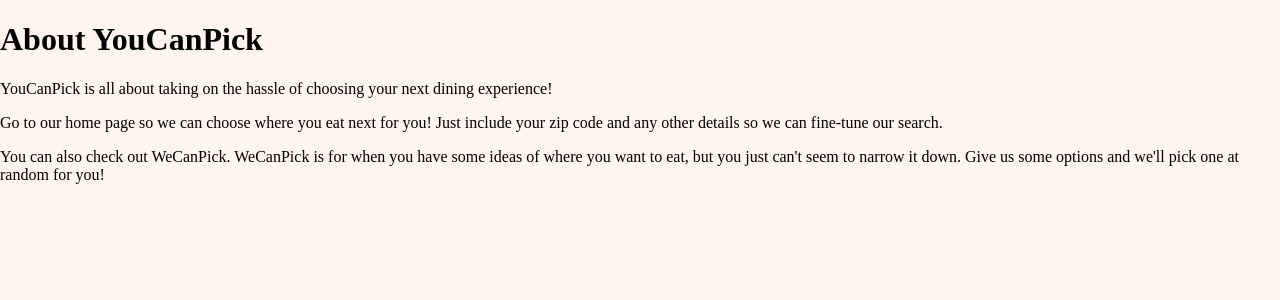
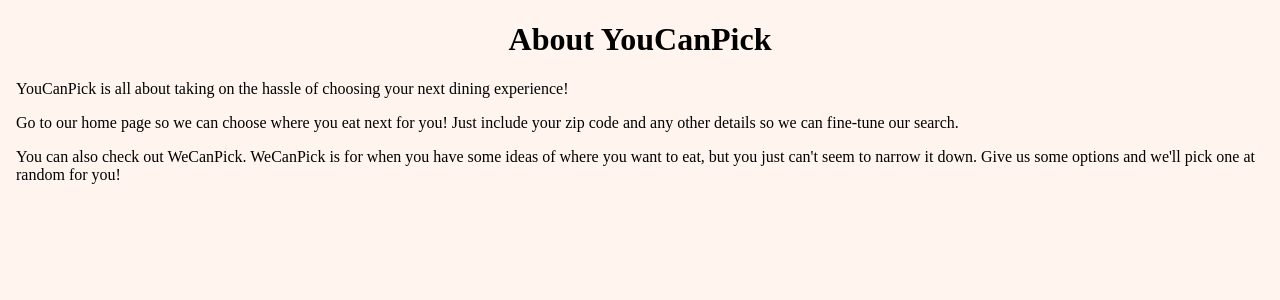
Before and after one commit to mosorio22/YouCanPick, a Flask app: page /about in a window 1280 px wide. Shown: the part 55-355 px from the top of the page. Run offline with Flask 2, Linux system fonts and the light colour scheme.

Commit message:
styling for about and we can pick pages

```diff
--- a/templates/about.html
+++ b/templates/about.html
@@ -21,6 +21,15 @@
       You can also check out WeCanPick. WeCanPick is for when you have some ideas of where you want to eat, but you just can't seem to narrow it down. Give us some options and we'll pick one at random for you!
     </p>
 
+    <style>
+      h1 {
+        text-align:center;
+      }
+      p {
+        padding-left: 1em;
+      }
+    </style>
+
     {% endblock %}
   </body>
 </html>
```
Also changed, not shown: static/css/we_can_pick.css (+8 -0 lines).
